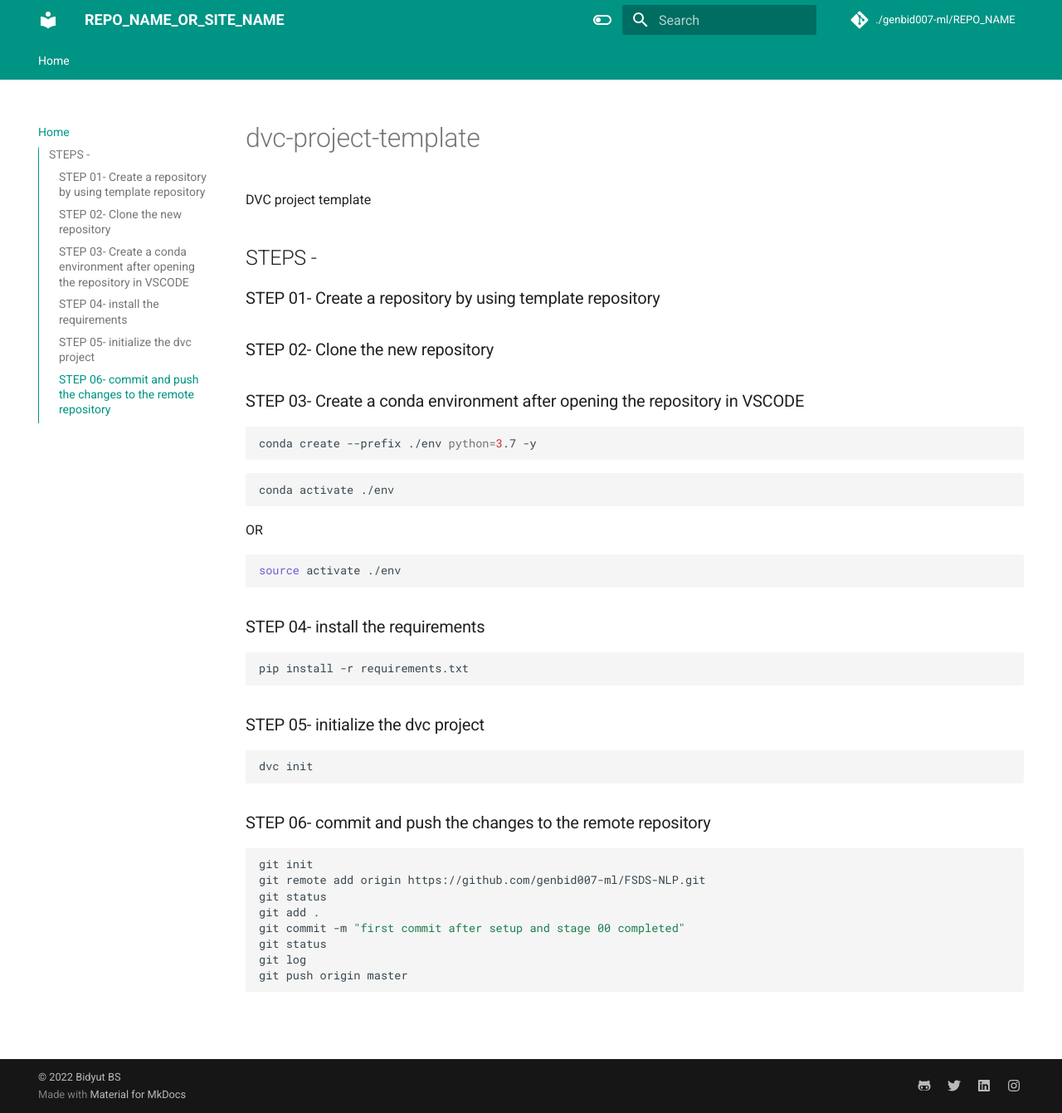
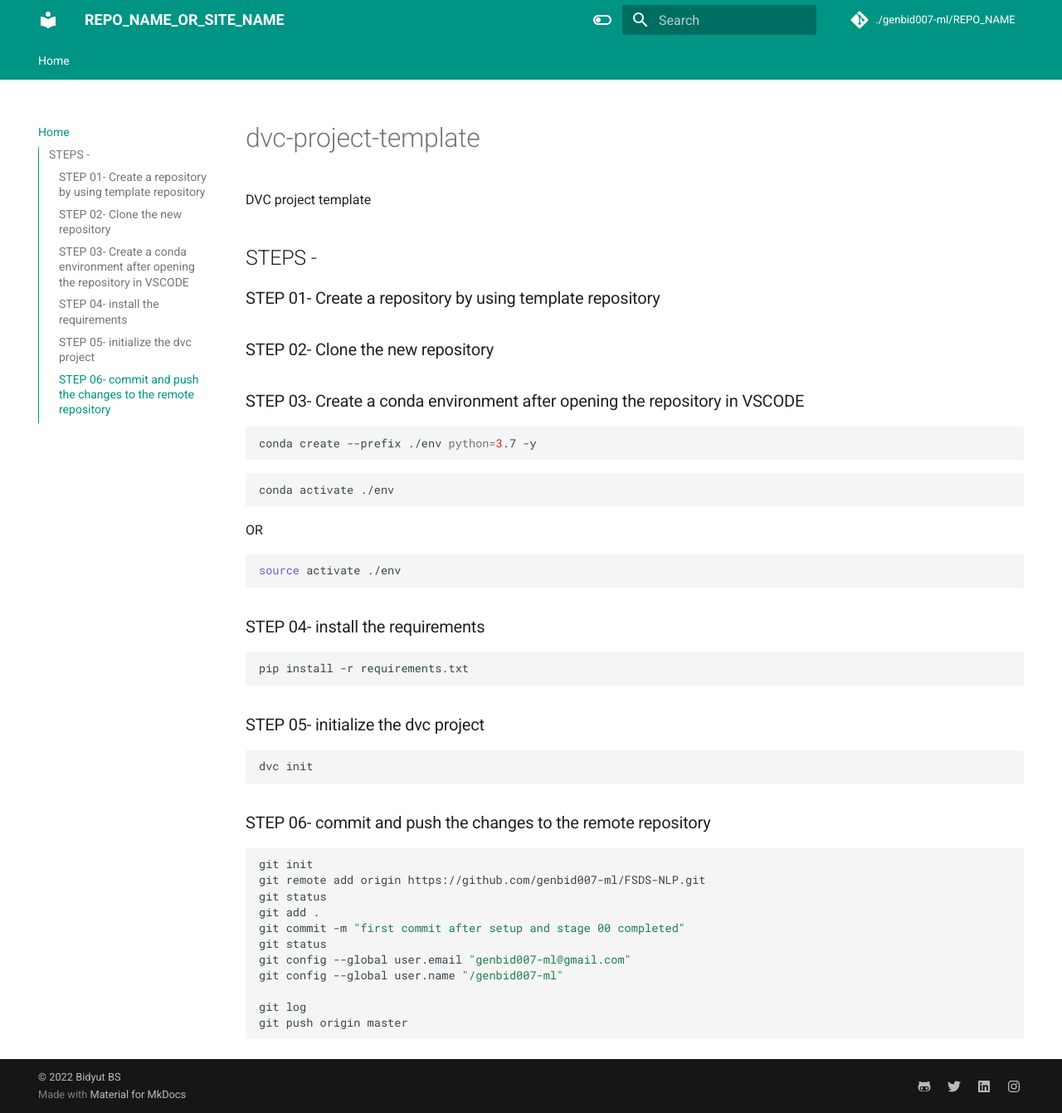
Before and after one commit to genbid007-ml/FSDS-NLP, an MkDocs documentation site: the page built from docs/index.md, in a window 1280 px wide and 1341 px high. Shown: the whole window at 83% size. Built offline with MkDocs 1.6.1 and Material for MkDocs 9.7.7, drawn with Linux system fonts in a browser that asks for light colours; comment, search, counter and statistics services are not loaded.

Commit message:
git commit from pycharm

```diff
--- a/docs/index.md
+++ b/docs/index.md
@@ -40,6 +40,9 @@ git status
 git add .
 git commit -m "first commit after setup and stage 00 completed"
 git status
+git config --global user.email "genbid007-ml@gmail.com"
+git config --global user.name "/genbid007-ml"
+
 git log
 git push origin master
 
```
